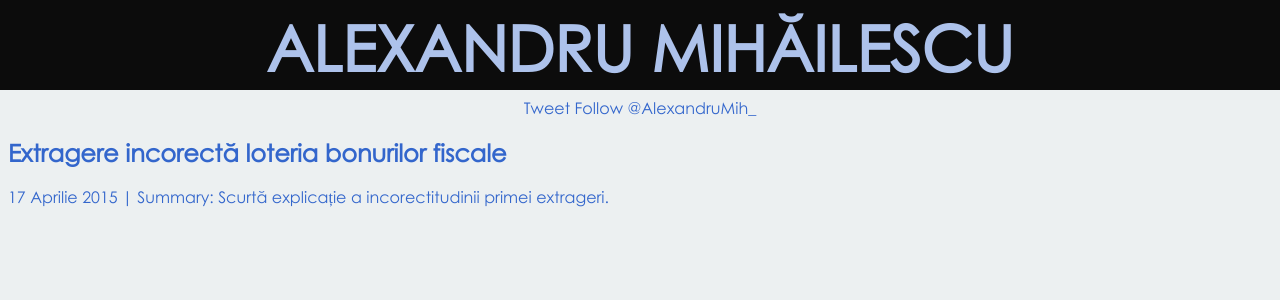
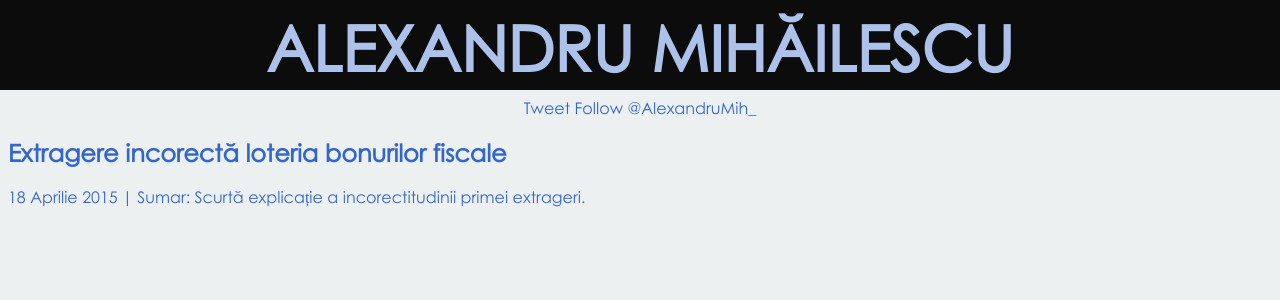
Before and after one commit to AlexandruMihailescu/alexandrumihailescu.github.com, a Jekyll site: the page built from blog.html, in a window 1280 px wide. Shown: the top 300 px of the page. Built offline with Jekyll 4.4.1, drawn with Linux system fonts in a browser that asks for light colours; nearby versions of some CDN libraries; Markdown is read by kramdown in place of the engine named in the settings; comment, search, counter and statistics services are not loaded.

Commit message:
changed some style and date

```diff
--- a/blog.html
+++ b/blog.html
@@ -30,7 +30,7 @@ permalink: /blog/
     {% when '12' %}Decembrie
   {% endcase %}
   {{ post.date | date: "%Y" }}</span> |
-          <span>Summary: {{post.summary}}</span>
+          <span>Sumar: {{post.summary}}</span>
         </a>
       </section>
     {% endif %}
```
Also changed, not shown: style/blogindex.css (deleted, +0 -8 lines), _posts/2015-04-18-extragere-incorecta-loteria-bonurilor.md (renamed from _posts/2015-04-17-extragere-incorecta-loteria-bonurilor.md).
